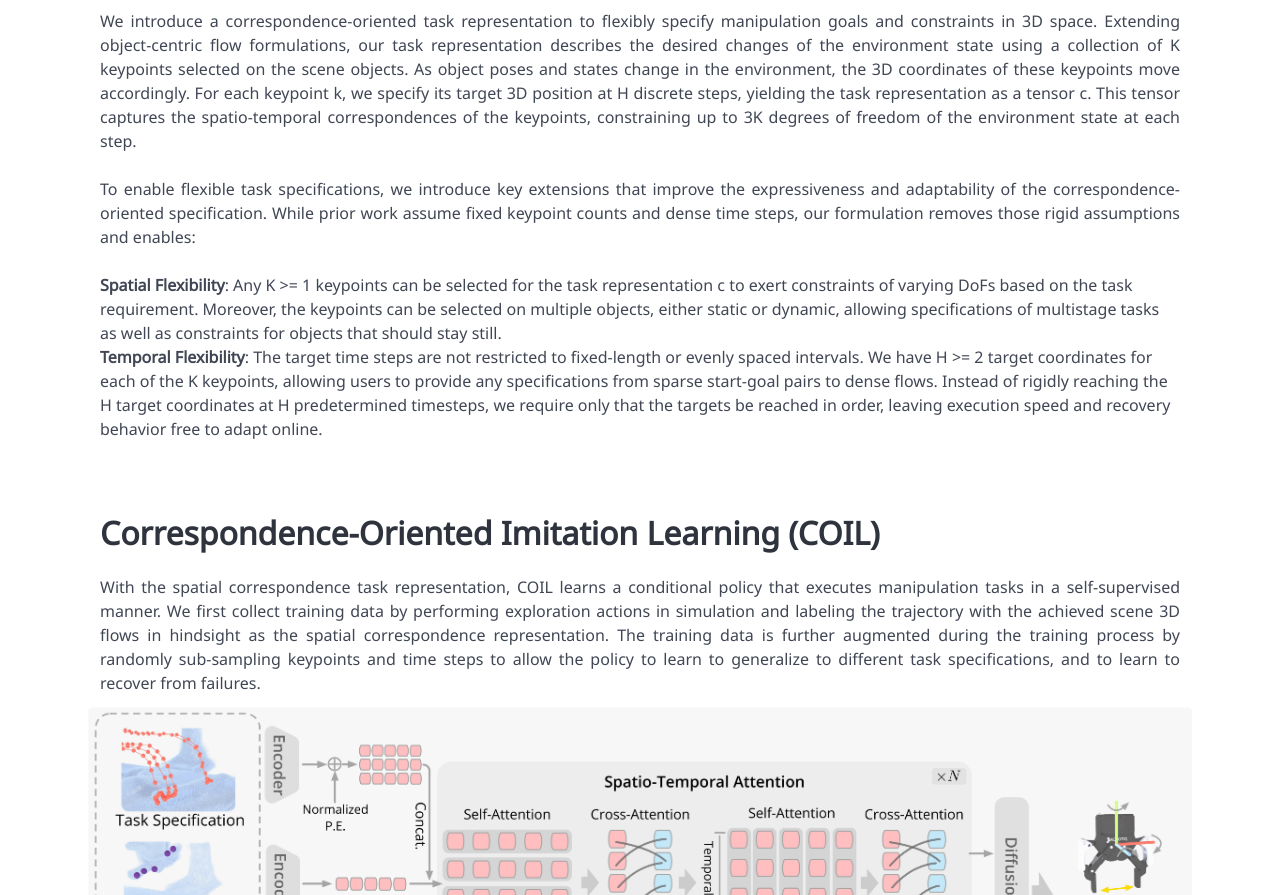
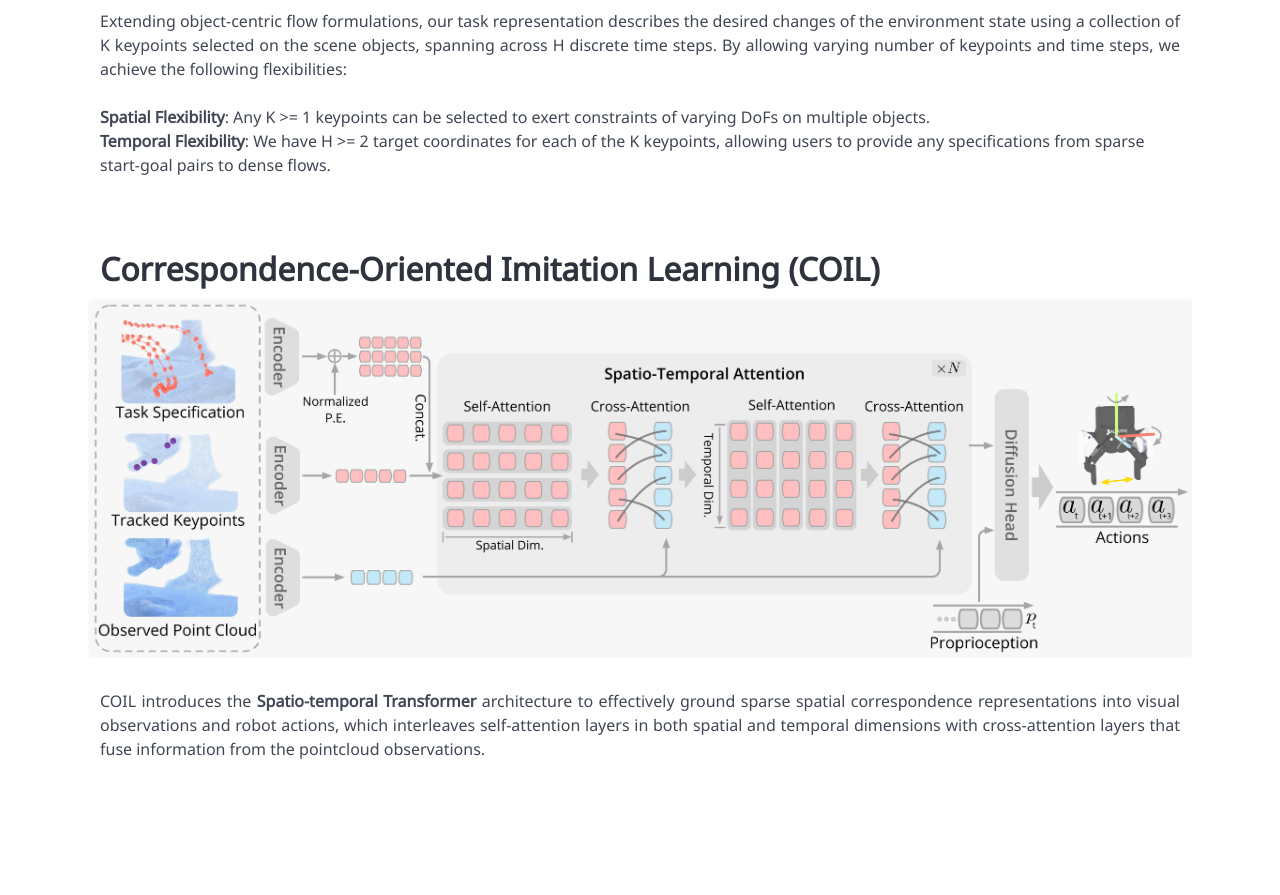
Before and after one commit to coil-manipulation/coil-manipulation.github.io, a plain HTML site: page index.html in a window 1280 px wide. Shown: the part 1832-2727 px from the top of the page. Drawn offline with nearby package versions, Linux system fonts and the light colour scheme; some icons are missing; a web font is replaced by a local one.

Commit message:
Simplify texts

```diff
--- a/index.html
+++ b/index.html
@@ -167,18 +167,11 @@
                   />
       </div>
       <p class="content has-text-justified">
-        We introduce a correspondence-oriented task representation to flexibly specify manipulation goals and constraints in 3D space.
-        Extending object-centric flow formulations, our task representation describes the desired changes of the environment state using a collection of K keypoints selected on the scene objects.
-        As object poses and states change in the environment, the 3D coordinates of these keypoints move accordingly.
-        For each keypoint k, we specify its target 3D position at H discrete steps, yielding the task representation as a tensor c.
-        This tensor captures the spatio-temporal correspondences of the keypoints, constraining up to 3K degrees of freedom of the environment state at each step.
-      </p>
-      <p class="content has-text-justified">
-        To enable flexible task specifications, we introduce key extensions that improve the expressiveness and adaptability of the correspondence-oriented specification. While prior work assume fixed keypoint counts and dense time steps, our formulation removes those rigid assumptions and enables:
+        Extending object-centric flow formulations, our task representation describes the desired changes of the environment state using a collection of K keypoints selected on the scene objects, spanning across H discrete time steps. By allowing varying number of keypoints and time steps, we achieve the following flexibilities:
       </p>
       <ul>
-        <li><b>Spatial Flexibility</b>: Any K >= 1 keypoints can be selected for the task representation c to exert constraints of varying DoFs based on the task requirement. Moreover, the keypoints can be selected on multiple objects, either static or dynamic, allowing specifications of multistage tasks as well as constraints for objects that should stay still.</li>
-        <li><b>Temporal Flexibility</b>: The target time steps are not restricted to fixed-length or evenly spaced intervals. We have H >= 2 target coordinates for each of the K keypoints, allowing users to provide any specifications from sparse start-goal pairs to dense flows. Instead of rigidly reaching the H target coordinates at H predetermined timesteps, we require only that the targets be reached in order, leaving execution speed and recovery behavior free to adapt online.
+        <li><b>Spatial Flexibility</b>: Any K >= 1 keypoints can be selected to exert constraints of varying DoFs on multiple objects.</li>
+        <li><b>Temporal Flexibility</b>: We have H >= 2 target coordinates for each of the K keypoints, allowing users to provide any specifications from sparse start-goal pairs to dense flows. </li>
       </ul>
     </div>
   </div>
@@ -186,10 +179,10 @@
   <div class="my-block">
     <div class="column is-full-width">
       <h2 class="title is-3">Correspondence-Oriented Imitation Learning (COIL)</h2>
-      <p class="content has-text-justified">
+      <!-- <p class="content has-text-justified">
         With the spatial correspondence task representation, COIL learns a conditional policy that executes manipulation tasks in a self-supervised manner.
         We first collect training data by performing exploration actions in simulation and labeling the trajectory with the achieved scene 3D flows in hindsight as the spatial correspondence representation. The training data is further augmented during the training process by randomly sub-sampling keypoints and time steps to allow the policy to learn to generalize to different task specifications, and to learn to recover from failures.
-      </p>
+      </p> -->
       <div class="columns is-vcentered is-centered">
         <img src="images/main_figure.jpg"
                   class="interpolation-image"
```
